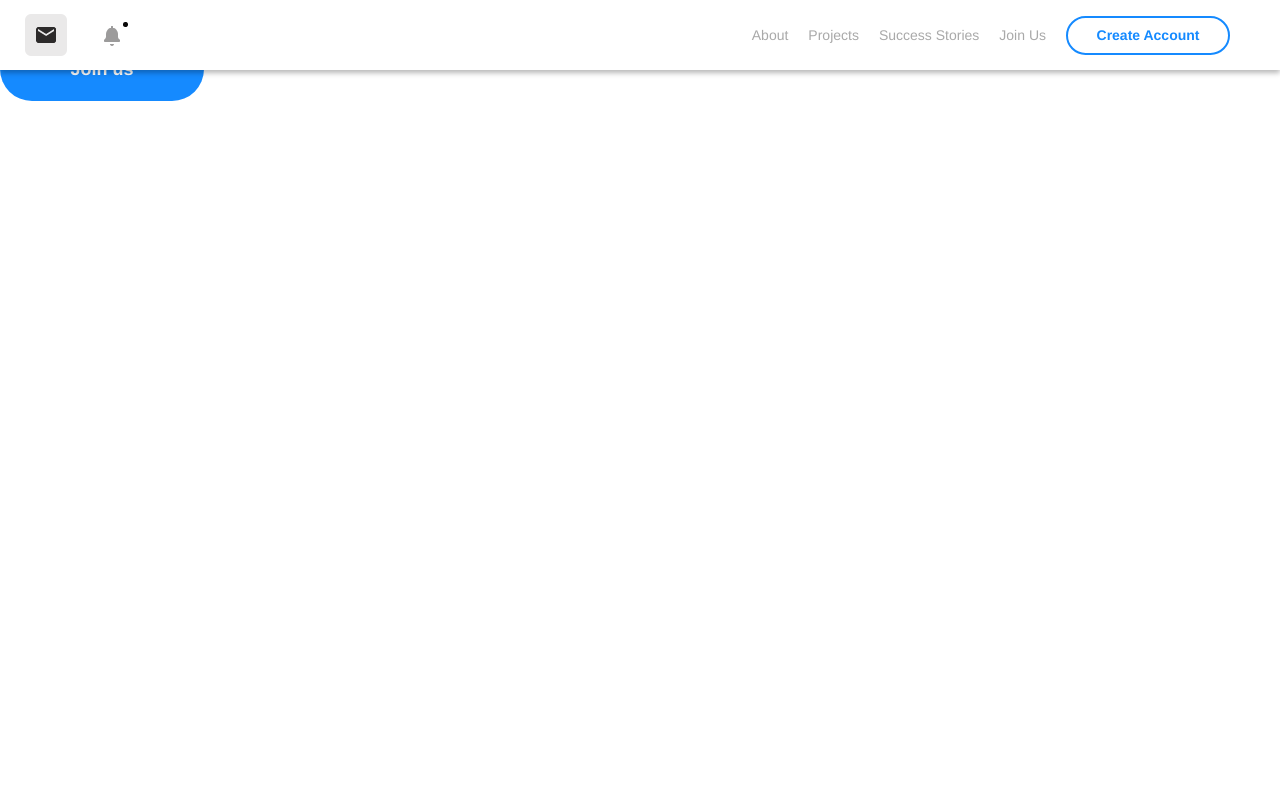
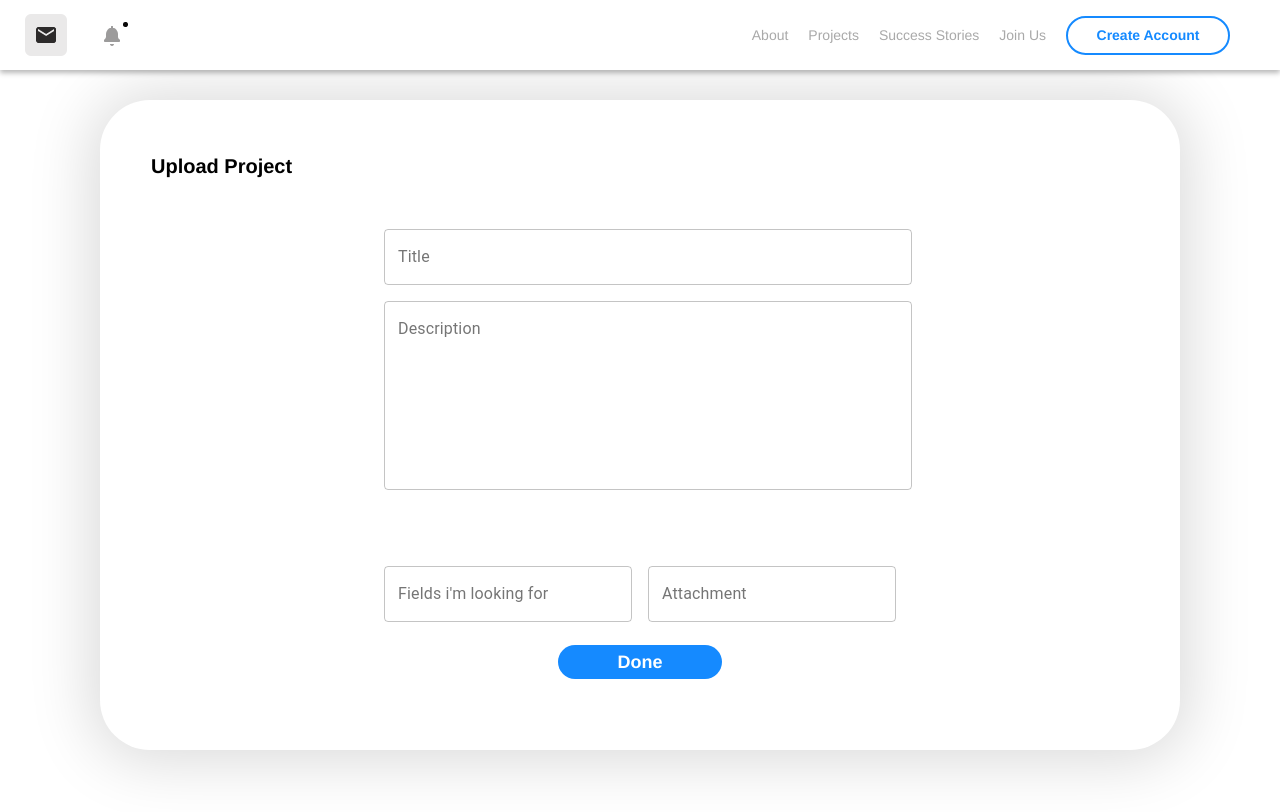
Before and after one commit to OmerBresinski/hackathon, a React (Create React App) app: page /createProject in a window 1280 px wide. Shown: the top 812 px of the page. Built offline with nearby package versions, Linux system fonts and the light colour scheme; no server answers.

Commit message:
ceate project

```diff
--- a/package.json
+++ b/package.json
@@ -3,6 +3,7 @@
   "version": "0.1.0",
   "private": true,
   "dependencies": {
+    "@material-ui/core": "^4.11.3",
     "@testing-library/jest-dom": "^5.11.4",
     "@testing-library/react": "^11.1.0",
     "@testing-library/user-event": "^12.1.10",
--- a/src/components/List/List.js
+++ b/src/components/List/List.js
@@ -9,7 +9,6 @@ function List(props) {
         <S.ListContainer>
 
             {props.items.filter((item) => props.searchString ? item.title.toLowerCase().includes(props.searchString.toLowerCase()) : item).map((item) => {
-                console.log(item)
                 return (<Card key={item.id} title={item.title} description={item.description} image={item.image} userProfileImage={item.userProfileImage} />)
             })}
         </S.ListContainer>
--- a/src/pages/CreateProject.js
+++ b/src/pages/CreateProject.js
@@ -2,26 +2,72 @@ import React from "react";
 import { useForm } from "hooks";
 import { useHistory } from "react-router";
 import Button from "components/Button";
-import TextInput from "components/TextInput";
 import { URL } from "constant";
+import TextField from '@material-ui/core/TextField';
+import { makeStyles } from '@material-ui/core/styles';
+import Text from 'components/Text'
+import * as S from './style'
+
+
+const useStyles = makeStyles((theme) => ({
+    root: {
+        '& .MuiTextField-root': {
+            margin: theme.spacing(1),
+            width: '100%',
+        },
+    },
+}));
 
 const CreateProject = () => {
     const history = useHistory();
     const { form, handleChange } = useForm();
+    const classes = useStyles();
 
     const submit = () => {
         history.push(`${URL.project}/${form.projectName}`);
     };
 
+    const handleFieldChange = (value, fieldName) => {
+       handleChange(fieldName,value)
+    }
+
     return (
-        <>
-            <TextInput
-                fieldName='projectName'
-                value={form.projectName}
-                onChange={handleChange}
-            />
-            <Button label={"Join us"} onClick={submit} width='200px' />
-        </>
+        <S.CreateProjectContainer>
+            <S.FormCardContainer>
+                <Text bold size={'20px'}>{'Upload Project'}</Text>
+                <S.FormContainer>
+                    <form className={classes.root} noValidate autoComplete="off">
+
+                        <TextField id="filled-title-input"
+                            label="Title"
+                            type="title"
+                            variant="outlined"
+                            onChange={(event) => handleFieldChange(event.target.value, "title")} />
+                        <TextField id="filled-description-input"
+                            label="Description"
+                            type="description"
+                            variant="outlined"
+                            onChange={(event) => handleFieldChange(event.target.value, "description")}
+                            multiline={true}
+                            rows={8} />
+                        <S.BottomFormSection>
+                            <TextField id="filled-role-input"
+                                label="Fields i'm looking for"
+                                type="field"
+                                variant="outlined"
+                                onChange={(event) => handleFieldChange(event.target.value, "role")} />
+                            <TextField id="filled-attachment-input"
+                                label="Attachment"
+                                type="attachment"
+                                variant="outlined"
+                                onChange={(event) => handleFieldChange(event.target.value, "attachment")} />
+                        </S.BottomFormSection>
+                    </form>
+
+                    <Button label={"Done"} onClick={submit} width='40px' height={'30px'} />
+                </S.FormContainer>
+            </S.FormCardContainer>
+        </S.CreateProjectContainer>
     );
 };
 
--- a/src/pages/style.js
+++ b/src/pages/style.js
@@ -54,7 +54,7 @@ export const WhoAreWeRight = styled.div``;
 
 export const Dots = styled.div`
     display: flex;
-    gap: 5px;
+    gap: 20px;
     margin-block-end: 135px;
 `;
 
@@ -66,3 +66,33 @@ export const ProjectHeader = styled.div`
     align-items: center;
     gap: 5px;
 `;
+
+export const FormContainer = styled.div`
+    display: flex;
+    flex-direction: column;
+    justify-content: center;
+    align-items: center;
+    gap: 15px;
+    padding: 20px;
+    margin-top: 20px;
+
+`
+
+export const CreateProjectContainer = styled.div`
+    padding: 100px;
+
+`
+
+export const FormCardContainer = styled.div`
+    padding: 50px;
+    border: 1px solid transparent;
+    border-radius: 50px;
+    -webkit-box-shadow: 0px 2px 63px 9px rgba(0, 0, 0, 0.15);
+    -moz-box-shadow: 0px 2px 63px 9px rgba(0, 0, 0, 0.15);
+    box-shadow: 0px 2px 63px 9px rgba(0, 0, 0, 0.15);`
+
+export const BottomFormSection = styled.div`
+display:flex;
+justify-content: space-around;
+margin-top: 60px;
+`
```
Also changed, not shown: 1 other file (tests, documents, lock files or other folders).
